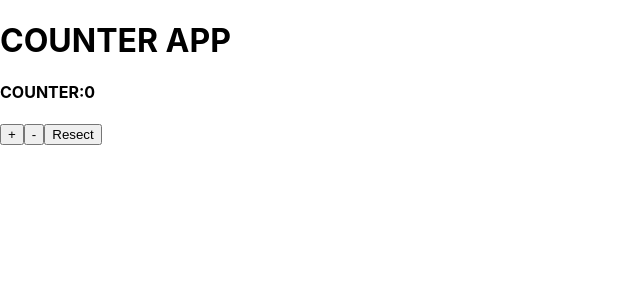
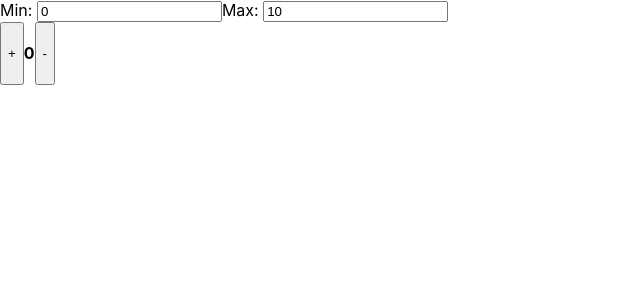
Before and after one commit to praveenkumar291/counter, a React (Create React App) app: page / in a window 1280 px wide. Shown: the top 300 px of the page, without its empty margins (0-640 px from the left). Built offline with nearby package versions, Linux system fonts and the light colour scheme.

Commit message:
max ,min

```diff
--- a/src/components/Counter.js
+++ b/src/components/Counter.js
@@ -1,25 +1,42 @@
 import React, { useState } from "react";
 
 const Counter = () => {
+  const [min, setMin] = useState(0);
+  const [max, setMax] = useState(10);
   const [count, setCount] = useState(0);
   const increment = () => {
-    if (count < 10) {
-      setCount(Number(count) + 1);
-    }
+    if (count < max) {
+      setCount(count + 1);
+    } else setCount(min);
+  };
+  const decrement = () => {
+    if (count > min) {
+      setCount(count - 1);
+    } else setCount(max);
   };
 
-  const decrement = () => {
-    if (count > 0) {
-      setCount(count - 1);
-    }
+  const updateMin = (e) => {
+    setMin(Number(e.target.value));
+    setCount(Number(e.target.value));
   };
   return (
-    <div>
-      <h1>COUNTER APP</h1>
-      <h4> COUNTER:{count}</h4>
-      <button onClick={increment}>+</button>
-      <button onClick={decrement}>-</button>
-      <button onClick={() => setCount(0)}>Resect</button>
+    <div style={{ display: "flex", flexDirection: "column" }}>
+      <div>
+        Min:{" "}
+        <input type="text" name="counter" onChange={updateMin} value={min} />
+        Max:{" "}
+        <input
+          type="text"
+          name="counter"
+          onChange={(e) => setMax(e.target.value)}
+          value={max}
+        />
+      </div>
+      <div style={{ display: "flex", flexDirection: "row" }}>
+        <button onClick={increment}>+</button>
+        <h4>{count}</h4>
+        <button onClick={decrement}>-</button>
+      </div>
     </div>
   );
 };
```
